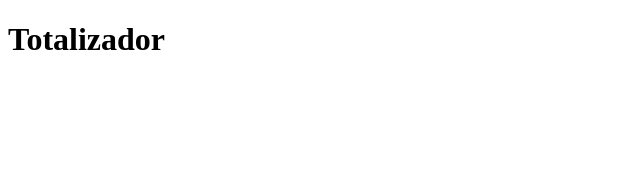
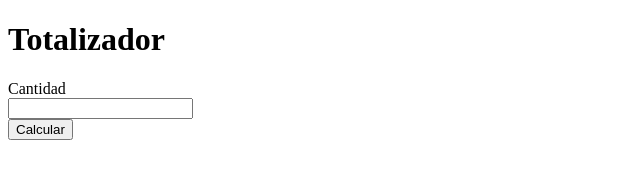
Before and after one commit to WilderZambrana/Totalizador, a website built with Parcel: page index.html in a window 1280 px wide. Shown: the whole page, without its empty margins (0-640 px from the left). Built offline with nearby package versions, Linux system fonts and the light colour scheme.

Commit message:
Ingresar cantidad y mostrarlo en alert

```diff
--- a/index.html
+++ b/index.html
@@ -4,7 +4,12 @@
 </head>
 <body>
     <h1>Totalizador</h1>
+    <form id="totalizador-form">
+        <label for="cantidad-input">Cantidad</label><br/>
+        <input type="number" id="cantidad-input"/><br/>
 
+        <input type="submit" value="Calcular"/>
+    </form>
 
 
     <script src="./src/index.js"></script>
--- a/src/totalizador.js
+++ b/src/totalizador.js
@@ -1 +1,7 @@
-alert("Hola desde Javascript");
+const cantidad = document.querySelector("#cantidad-input");
+const form = document.querySelector("#totalizador-form");
+
+form.addEventListener("submit", (event)=>{
+    event.preventDefault();
+    alert("Cantidad: "+cantidad.value);
+});
```
